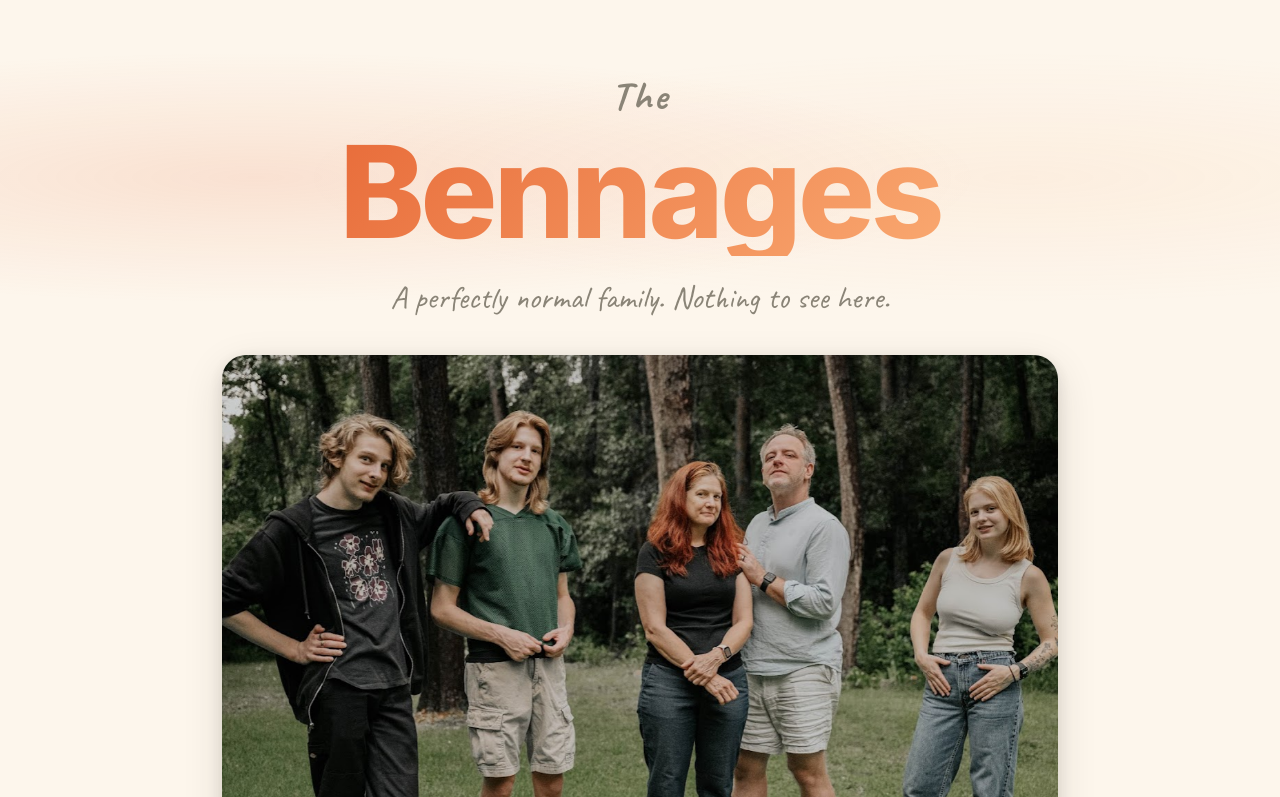
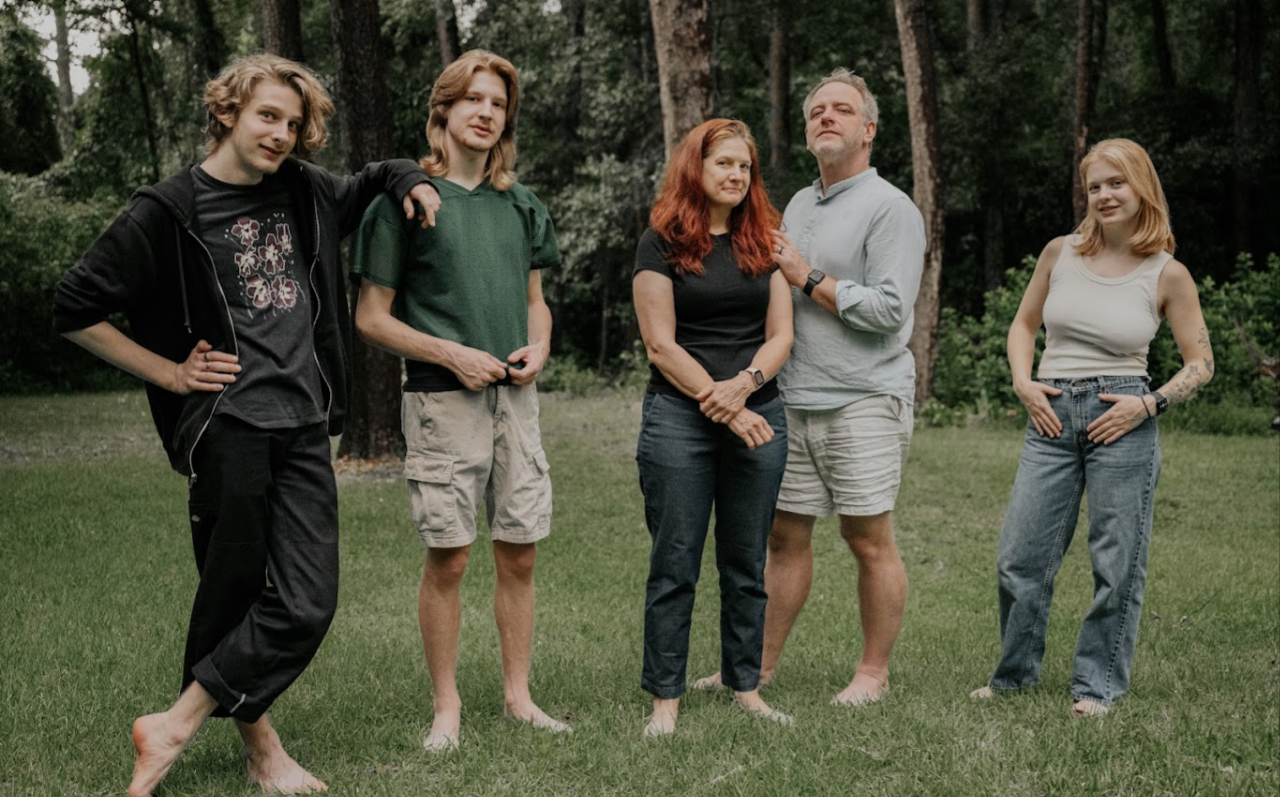
Before and after one commit to bennage/bennage.com, a plain HTML site: page index.html in a window 1280 px wide. Shown: the top 797 px of the page. Drawn offline with Linux system fonts and the light colour scheme.

Commit message:
Fullscreen slideshow hero, remove header text
Photos now fill the entire viewport. Content below appears on scroll.

Co-authored-by: Copilot <223556219+Copilot@users.noreply.github.com>

```diff
--- a/css/style.css
+++ b/css/style.css
@@ -85,70 +85,19 @@ img {
 }
 
 /* ===========================
-   Hero
-   =========================== */
-.hero {
-  display: flex;
-  align-items: center;
-  justify-content: center;
-  padding: var(--space-lg) var(--space-md) var(--space-md);
-  text-align: center;
-  background:
-    radial-gradient(ellipse at 20% 50%, rgba(232, 108, 58, 0.15), transparent 50%),
-    radial-gradient(ellipse at 80% 50%, rgba(249, 168, 112, 0.10), transparent 50%),
-    var(--color-bg);
-}
-
-.hero-content {
-  animation: fadeInUp 0.8s ease-out both;
-}
-
-.hero-the {
-  display: block;
-  font-family: var(--font-fun);
-  font-size: clamp(1.5rem, 4vw, 2.5rem);
-  color: var(--color-muted);
-  letter-spacing: 0.05em;
-}
-
-.hero-name {
-  display: block;
-  font-size: clamp(3rem, 10vw, 8rem);
-  font-weight: 800;
-  letter-spacing: -0.03em;
-  line-height: 1;
-  background: linear-gradient(135deg, var(--color-accent), var(--color-accent-light));
-  -webkit-background-clip: text;
-  background-clip: text;
-  -webkit-text-fill-color: transparent;
-}
-
-.hero-tagline {
-  margin-top: var(--space-sm);
-  font-family: var(--font-fun);
-  font-size: clamp(1.2rem, 3vw, 2rem);
-  color: var(--color-muted);
-}
-
-/* ===========================
-   Slideshow
+   Slideshow (fullscreen hero)
    =========================== */
 .slideshow {
-  padding: 0 var(--space-md) var(--space-lg);
-  max-width: 900px;
-  margin: 0 auto;
+  position: relative;
+  width: 100%;
+  height: 100dvh;
+  overflow: hidden;
+  background: #000;
 }
 
 .slideshow-container {
-  position: relative;
-  width: 100%;
-  aspect-ratio: 4 / 3;
-  overflow: hidden;
-  border-radius: var(--radius-lg);
-  background: var(--color-card-bg);
-  box-shadow:
-    0 4px 16px var(--color-card-shadow),
-    0 12px 40px var(--color-card-shadow);
+  position: absolute;
+  inset: 0;
 }
 
 /* All slides are stacked */
@@ -416,12 +365,8 @@ img {
    Responsive
    =========================== */
 @media (max-width: 600px) {
-  .slideshow {
-    padding: 0 var(--space-sm) var(--space-md);
-  }
-
   .slideshow-container {
-    border-radius: var(--radius);
+    border-radius: 0;
   }
 }
 
--- a/index.html
+++ b/index.html
@@ -21,19 +21,9 @@
 </head>
 <body>
 
-  <header class="hero">
-    <div class="hero-content">
-      <h1 class="hero-title">
-        <span class="hero-the">The</span>
-        <span class="hero-name">Bennages</span>
-      </h1>
-      <p class="hero-tagline">A perfectly normal family. Nothing to see here.</p>
-    </div>
-  </header>
-
   <main>
     <section class="slideshow" aria-label="Family Photos">
-      <h2 class="sr-only">Family Photos</h2>
+      <h1 class="sr-only">The Bennages</h1>
 
       <div class="slideshow-container">
         <figure class="slide slide--main">
```
